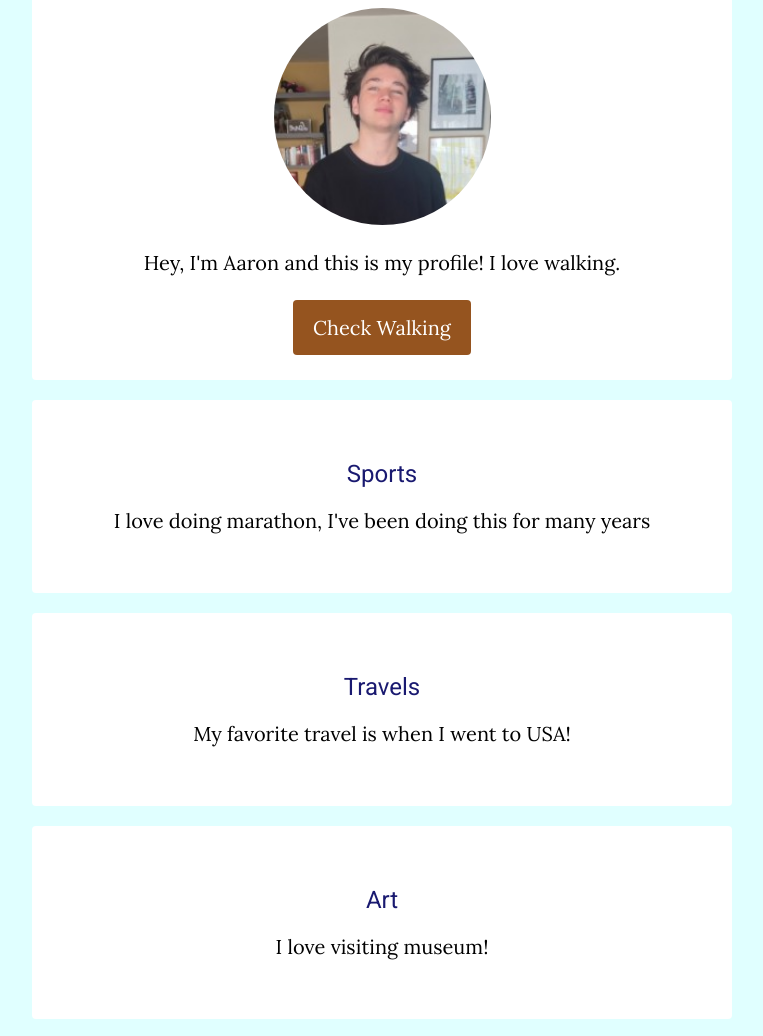
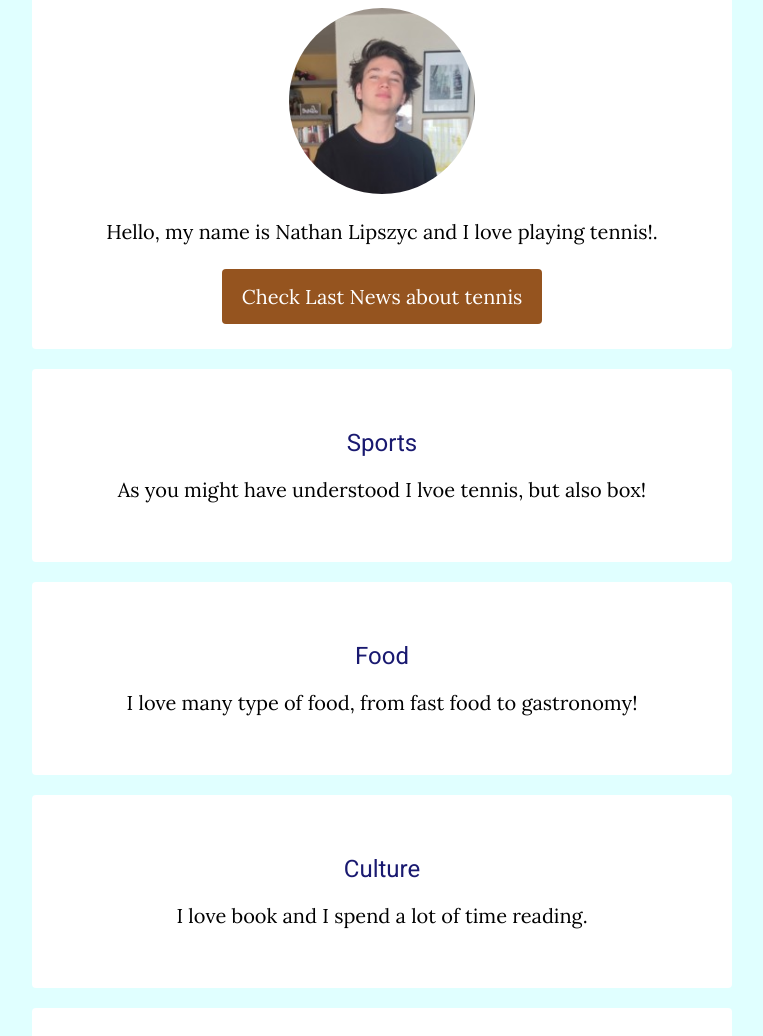
Before and after one commit to Nathan-Lypszyc/my-profile, a plain HTML site: page index.html in a window 1280 px wide. Shown: the part 162-1198 px from the top of the page, without its empty margins (258-1021 px from the left). Drawn offline with Linux system fonts and the light colour scheme.

Commit message:
Update index.html

```diff
--- a/index.html
+++ b/index.html
@@ -1,8 +1,8 @@
  <!DOCTYPE html>
 <html>
   <head>
-<title>Aaron's profile</title>
-<meta name="description" content="This is the profile of Artus">
+<title>Nathan's profile</title>
+<meta name="description" content="Nathan's profile">
 <meta charset="utf-8">
 <script src="https://kit.fontawesome.com/a949d5b5a3.js" crossorigin="anonymous"></script>
 <link href="https://fonts.googleapis.com/css2?family=Lora:wght@400;700&family=Roboto:wght@300;400;500;700;900&display=swap" rel="stylesheet">
@@ -12,52 +12,50 @@
 
 <div class="container">
 <div class="card-white" id="introduction">
-    <h1>Hey, I'm Aaron</h1>
-  <img src="images/photo-profile.jpg" class="img-circle" height="45%" width="35%" alt="photo-profile">
+    <h1>Hey, I'm Nathan</h1>
+  <img src="images/photo-profile.jpg" class="img-circle" height="30%" width="30%" alt="photo-profile">
   <p>
-Hey, I'm Aaron and this is my profile! I love walking.</p>
-  <a href="https://www.ffrandonnee.fr/disciplines/les-disciplines/marche-nordique" target="_blank" class="btn-blue">Check Walking</a>
+Hello, my name is Nathan Lipszyc and I love playing tennis!.</p>
+  <a href="https://www.eurosport.fr/tennis/" target="_blank" class="btn-blue">Check Last News about tennis</a>
 </div>
 <div class="card-white">
         <h2>Sports</h2>
         <p>
-          I love doing marathon, I've been doing this for many years
+          As you might have understood I lvoe tennis, but also box!
         </p>
         </div>
 <div class="card-white">
-    <h2>Travels</h2>
+    <h2>Food</h2>
       <p>
-        My favorite travel is when I went to USA!
+        I love many type of food, from fast food to gastronomy!
       </p>
       </div>
       <div class="card-white">
-      <h2>Art</h2>
+      <h2>Culture</h2>
       <p>
-      I love visiting museum!
+      I love book and I spend a lot of time reading.
       </p>
     </div>
       <div class="card-white">
       <h2>Follow Me</h2>
     <ul class="list-inline">
       <li>
-      <a href="https://www.linkedin.com/in/aaron-haick-601038251/"target="_blank">
+      <a href="https://www.linkedin.com/in/nathanlipszyc/"target="_blank">
       <i class="fab fa-linkedin"></i>
       </a>
       </li>
       <li>
-      <a href="https://www.facebook.com/aaron.haick"target="_blank">
+      <a href="https://www.facebook.com/search/top?q=nathan%20lipszyc"target="_blank">
       <i class="fab fa-facebook-square"></i>
       </a>
       </li>
       <li>
-      <a href="https://www.instagram.com/aaronhaick/"target="_blank">
+      <a href="https://www.instagram.com/nath_lips/"target="_blank">
       <i class="fab fa-instagram-square"></i>
       </a>
       </li>
     </ul>
     </div>
     </div>
-
-
   </body>
 </html>
```
